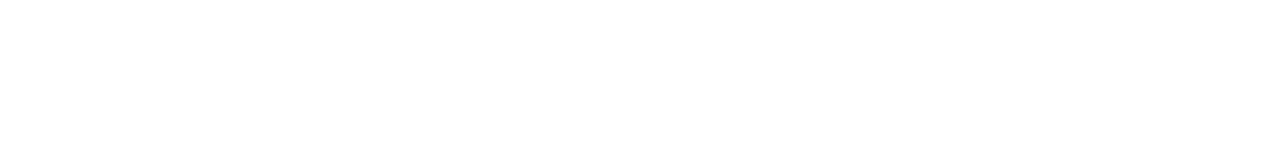
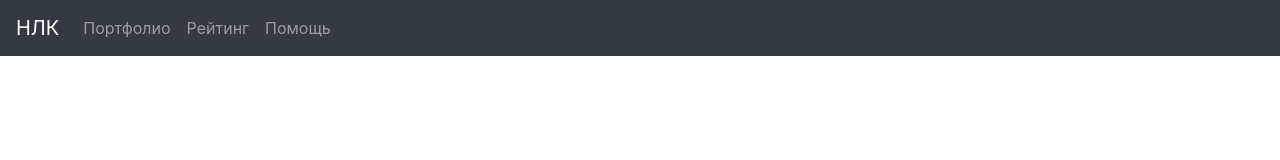
Before and after one commit to IkeNice/bootstrapGrid, a plain HTML site: page index.html in a window 1280 px wide. Drawn offline with nearby package versions, Linux system fonts and the light colour scheme.

Commit message:
add header with responsive navbar

```diff
--- a/index.html
+++ b/index.html
@@ -12,6 +12,32 @@
 </head>
 
 <body>
+  <!-- Header -->
+  <header>
+
+    <nav class="navbar navbar-expand-lg navbar-dark bg-dark">
+      <a class="navbar-brand" href="#">НЛК</a>
+      <button class="navbar-toggler" type="button" data-toggle="collapse" data-target="#navbarTogglerDemo02"
+        aria-controls="navbarTogglerDemo02" aria-expanded="false" aria-label="Toggle navigation">
+        <span class="navbar-toggler-icon"></span>
+      </button>
+
+      <div class="collapse navbar-collapse" id="navbarTogglerDemo02">
+        <ul class="navbar-nav mr-auto mt-2 mt-lg-0">
+          <li class="nav-item">
+            <a class="nav-link" href="#">Портфолио</a>
+          </li>
+          <li class="nav-item">
+            <a class="nav-link" href="#">Рейтинг</a>
+          </li>
+          <li class="nav-item">
+            <a class="nav-link" href="#">Помощь</a>
+          </li>
+        </ul>
+
+      </div>
+    </nav>
+  </header>
 
 
   <script src="https://code.jquery.com/jquery-3.3.1.slim.min.js"
```
